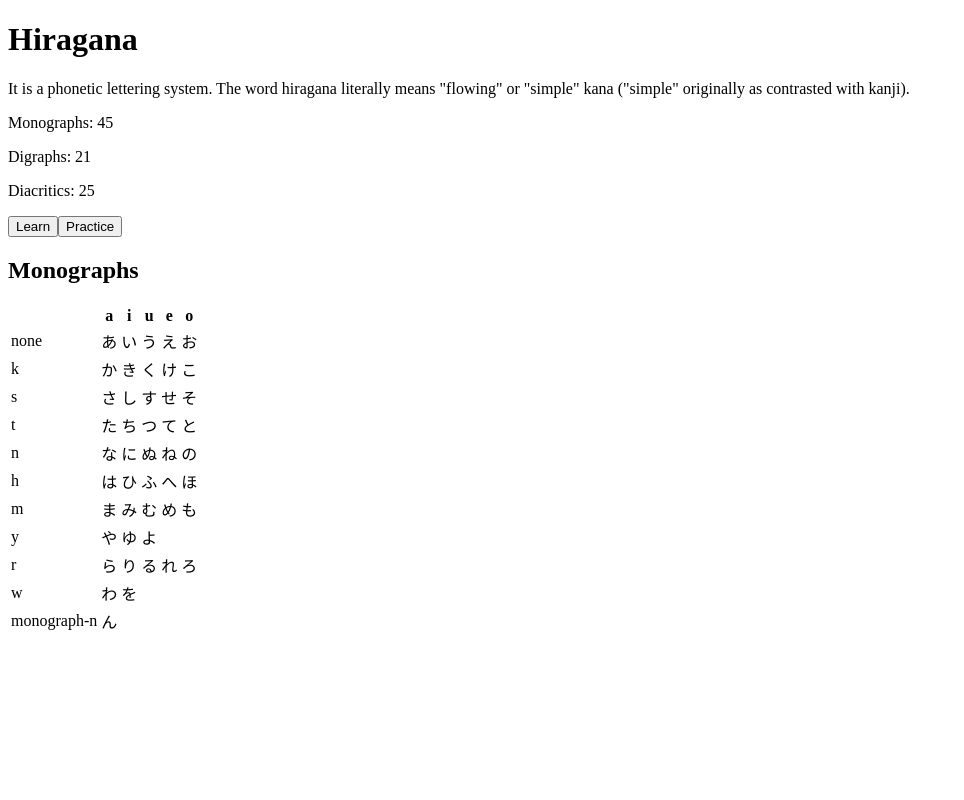
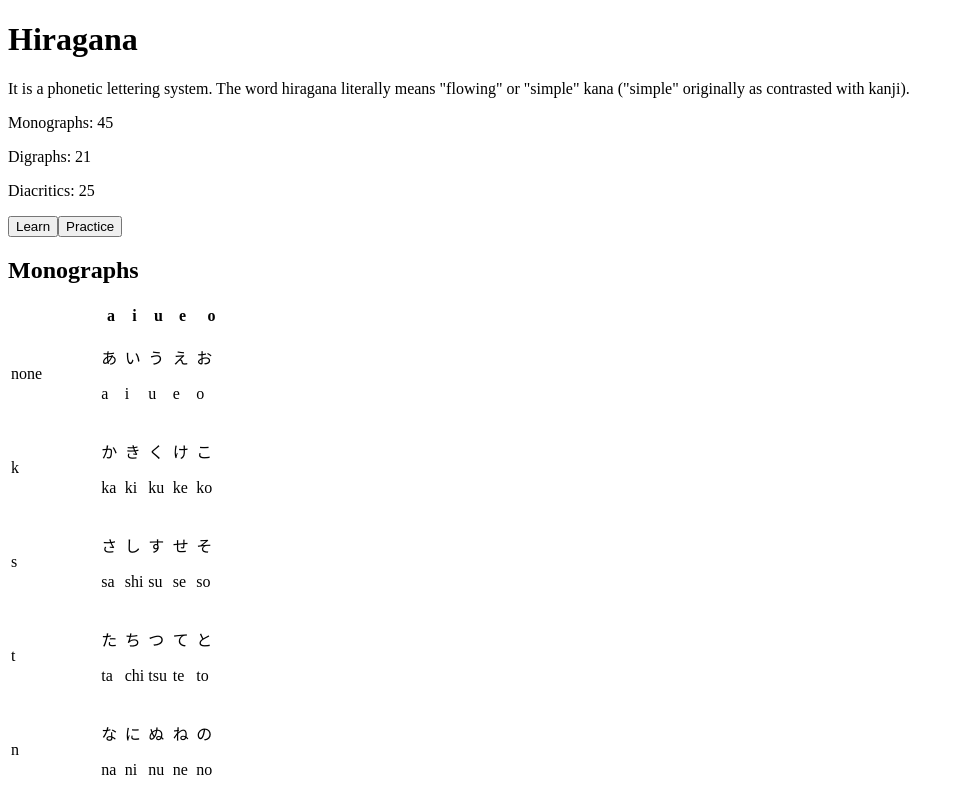
Before and after one commit to PepeKwapien/LearnJapanese, an Angular app: page /hiragana in a window 1280 px wide. Shown: the top 800 px of the page, without its empty margins (0-964 px from the left). Built offline with nearby package versions, Linux system fonts and the light colour scheme.

Commit message:
Added character cell component

```diff
--- a/src/app/app.module.ts
+++ b/src/app/app.module.ts
@@ -9,6 +9,7 @@ import { SyllabaryPageComponent } from './components/syllabary-page/syllabary-pa
 import { HiraganaPageComponent } from './pages/hiragana-page/hiragana-page.component';
 import { NavigationButtonComponent } from './components/navigation-button/navigation-button.component';
 import { CharactersTableComponent } from './components/characters-table/characters-table.component';
+import { CharactersTableCellComponent } from './components/characters-table-cell/characters-table-cell.component';
 
 @NgModule({
   declarations: [
@@ -19,6 +20,7 @@ import { CharactersTableComponent } from './components/characters-table/characte
     HiraganaPageComponent,
     NavigationButtonComponent,
     CharactersTableComponent,
+    CharactersTableCellComponent,
   ],
   imports: [BrowserModule, AppRoutingModule],
   providers: [],
--- /dev/null
+++ b/src/app/components/characters-table-cell/characters-table-cell.component.html
@@ -0,0 +1,4 @@
+<div>
+  <p>{{ character.character }}</p>
+  <p>{{ character.transcription }}</p>
+</div>
--- /dev/null
+++ b/src/app/components/characters-table-cell/characters-table-cell.component.ts
@@ -0,0 +1,15 @@
+import { Component, Input, OnInit } from '@angular/core';
+import { JapaneseCharacter } from 'src/app/interfaces/japanese-character';
+
+@Component({
+  selector: 'app-characters-table-cell',
+  templateUrl: './characters-table-cell.component.html',
+  styleUrls: ['./characters-table-cell.component.css'],
+})
+export class CharactersTableCellComponent implements OnInit {
+  @Input() character: JapaneseCharacter;
+
+  constructor() {}
+
+  ngOnInit(): void {}
+}
--- a/src/app/components/characters-table/characters-table.component.html
+++ b/src/app/components/characters-table/characters-table.component.html
@@ -9,7 +9,9 @@
         {{ row.row }}
       </td>
       <td *ngFor="let cell of row.cells">
-        {{ cell.character.character }}
+        <app-characters-table-cell
+          [character]="cell.character"
+        ></app-characters-table-cell>
       </td>
     </tr>
   </tbody>
--- a/src/app/data/hiragana-monographs.ts
+++ b/src/app/data/hiragana-monographs.ts
@@ -192,8 +192,16 @@ export const yMonographs: JapaneseCharacterRow = {
       character: { transcription: 'ya', character: 'や' },
     },
     {
+      column: JapaneseMonographColumns.i,
+      character: { transcription: '', character: '' },
+    },
+    {
       column: JapaneseMonographColumns.u,
       character: { transcription: 'yu', character: 'ゆ' },
+    },
+    {
+      column: JapaneseMonographColumns.e,
+      character: { transcription: '', character: '' },
     },
     {
       column: JapaneseMonographColumns.o,
@@ -236,6 +244,18 @@ export const wMonographs: JapaneseCharacterRow = {
       character: { transcription: 'wa', character: 'わ' },
     },
     {
+      column: JapaneseMonographColumns.i,
+      character: { transcription: '', character: '' },
+    },
+    {
+      column: JapaneseMonographColumns.u,
+      character: { transcription: '', character: '' },
+    },
+    {
+      column: JapaneseMonographColumns.e,
+      character: { transcription: '', character: '' },
+    },
+    {
       column: JapaneseMonographColumns.o,
       character: { transcription: '(w)o', character: 'を' },
     },
```
Also changed, not shown: src/app/components/characters-table-cell/characters-table-cell.component.css (added).
